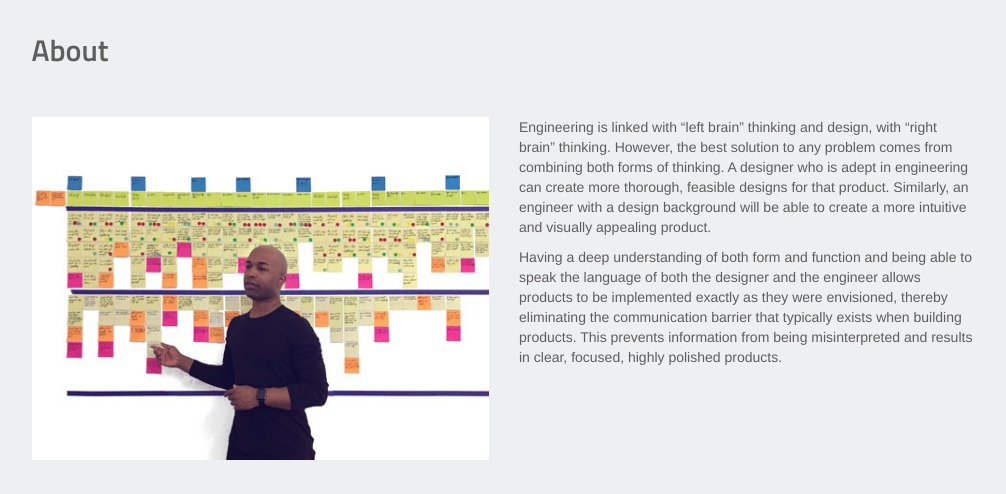
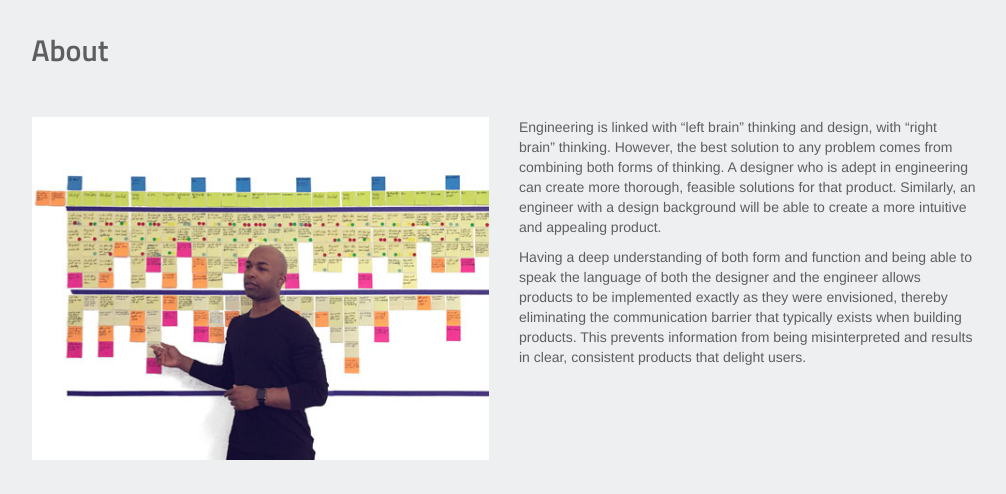
Before and after one commit to shammellee/shammellee.com, a PHP site: page / in a window 1280 px wide. Shown: the part 173-667 px from the top of the page, without its empty margins (136-1142 px from the left). Run offline with PHP 8.4, Linux system fonts and the light colour scheme; some libraries are stand-ins or nearby versions.

Commit message:
Update about section

```diff
--- a/site/public/index.php
+++ b/site/public/index.php
@@ -54,8 +54,23 @@ $HIDE_WORK = explode(':',getenv('HIDE_WORK'));
             <br />
           </div>
           <div class='col-md-5'>
-            <p>Engineering is linked with “left brain” thinking and design, with “right brain” thinking. However, the best solution to any problem comes from combining both forms of thinking. A designer who is adept in engineering can create more thorough, feasible designs for that product. Similarly, an engineer with a design background will be able to create a more intuitive and visually appealing product.</p>
-            <p>Having a deep understanding of both form and function and being able to speak the language of both the designer and the engineer allows products to be implemented exactly as they were envisioned, thereby eliminating the communication barrier that typically exists when building products. This prevents information from being misinterpreted and results in clear, focused, highly polished products.</p>
+            <p>
+              Engineering is linked with “left brain” thinking and design, with
+              “right brain” thinking. However, the best solution to any problem
+              comes from combining both forms of thinking. A designer who is
+              adept in engineering can create more thorough, feasible solutions
+              for that product. Similarly, an engineer with a design background
+              will be able to create a more intuitive and appealing product.
+            </p>
+            <p>
+              Having a deep understanding of both form and function and being
+              able to speak the language of both the designer and the engineer
+              allows products to be implemented exactly as they were
+              envisioned, thereby eliminating the communication barrier that
+              typically exists when building products. This prevents
+              information from being misinterpreted and results in clear,
+              consistent products that delight users.
+            </p>
           </div>
         </div>
       </div>
```
